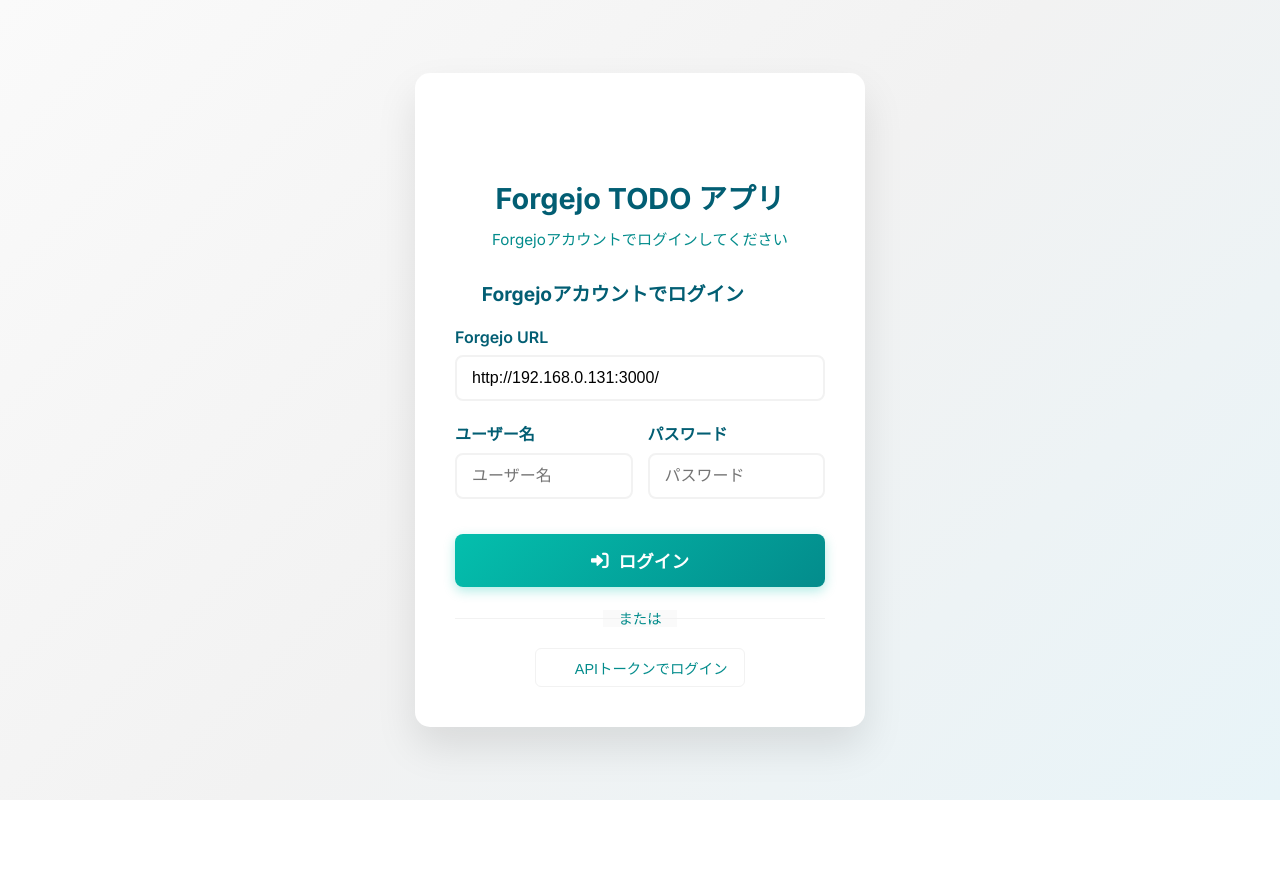
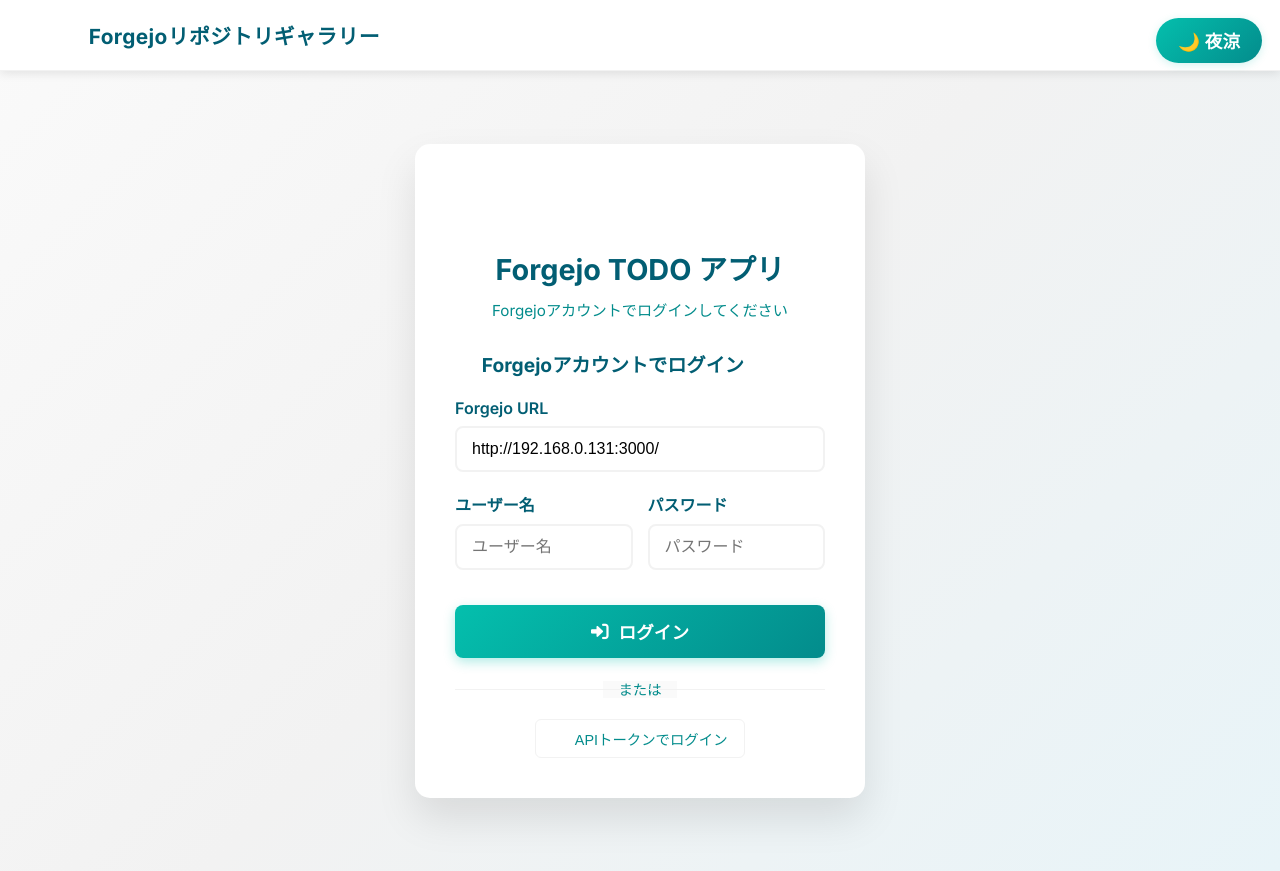
Before and after one commit to Sunwood-ai-labs/forgejo-next-auth-gallery, a Next.js app: page /login in a window 1280 px wide. Before the commit the page ends 800 px from the top, so only its background shows below. Built offline with nearby package versions, Linux system fonts and the light colour scheme.

Commit message:
🧭 レイアウトにナビゲーションバー導入 - 全ページ共通でNavBarコンポーネントを表示 - レイアウトの一貫性を向上 - ユーザー操作性の改善

```diff
--- a/src/app/layout.jsx
+++ b/src/app/layout.jsx
@@ -1,6 +1,7 @@
 import { Inter } from "next/font/google";
 import "../styles/globals.css";
-import { AuthProvider } from "../contexts/AuthContext"; // AuthProviderをインポート
+import { AuthProvider } from "../contexts/AuthContext";
+import NavBar from "../components/NavBar";
 
 const inter = Inter({ subsets: ["latin"] });
 
@@ -20,6 +21,12 @@ export default function RootLayout({ children }) {
       </head>
       <body className={inter.className}>
         <AuthProvider>
+          {/* ナビゲーションバーを全ページ共通で表示 */}
+          <div style={{ minHeight: "56px" }}>
+            <div style={{ position: "relative", zIndex: 100 }}>
+              <NavBar />
+            </div>
+          </div>
           {children}
         </AuthProvider>
       </body>
```
